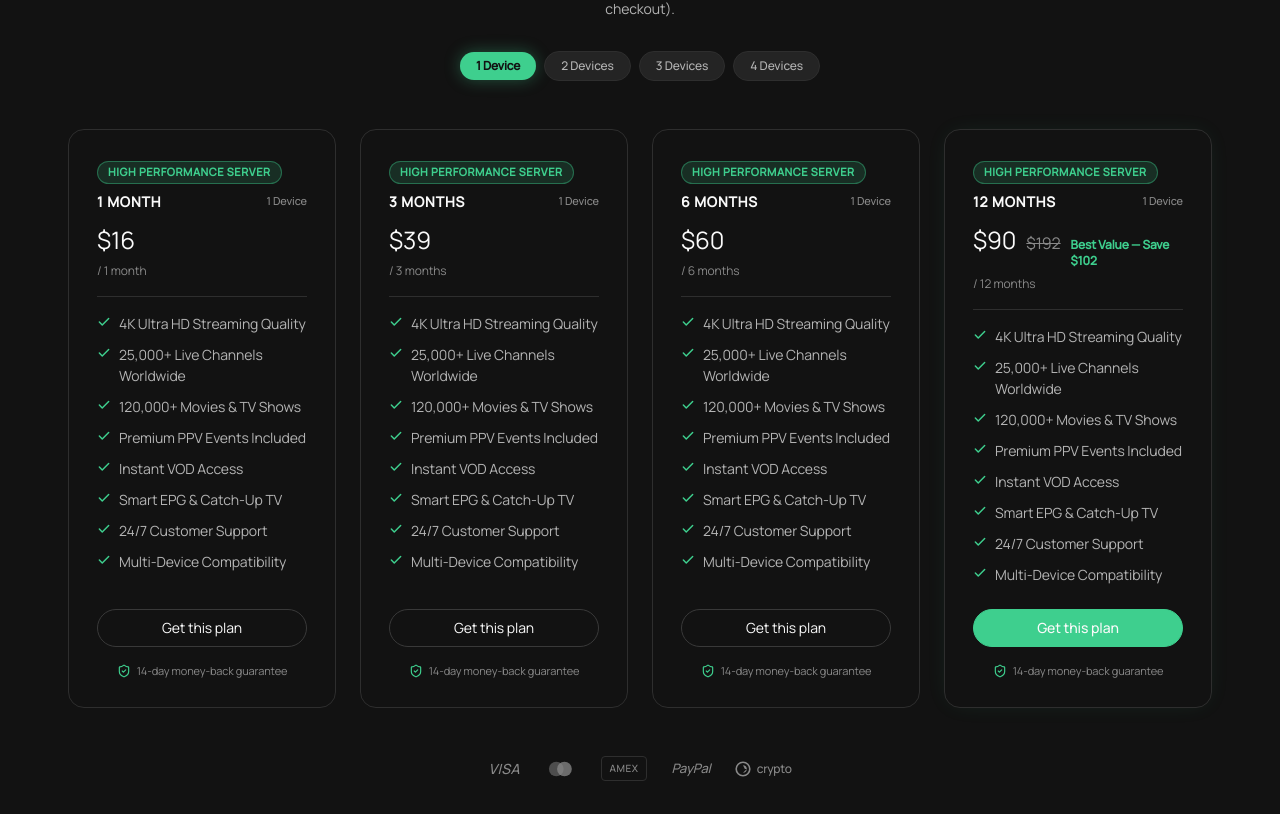
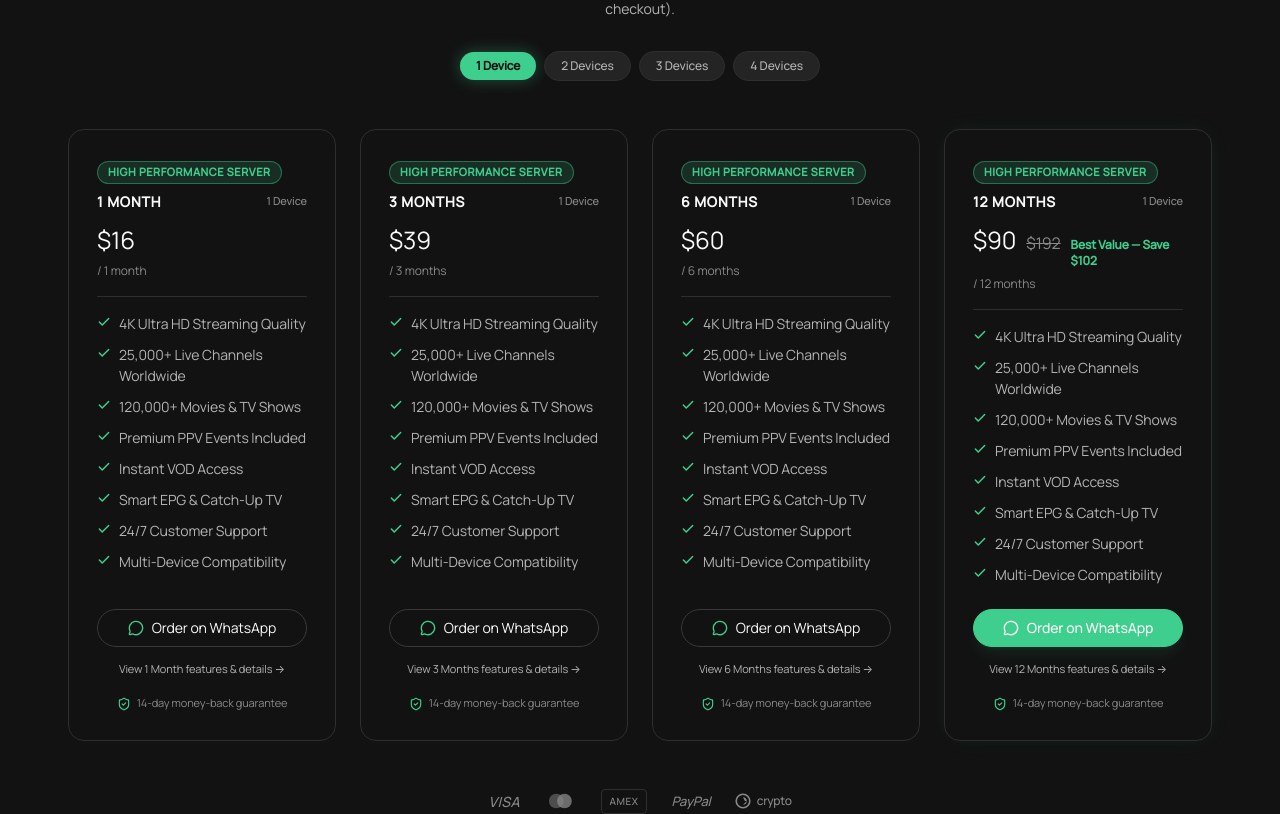
Before and after one commit to EcoTV-jpg/web, a React (Vite) app: page / in a window 1280 px wide. Shown: the part 1751-2565 px from the top of the page. Built offline with nearby package versions, Linux system fonts and the light colour scheme.

Commit message:
feat(whatsapp): implement automated pre-filled WhatsApp ordering for all subscription plans

```diff
--- a/src/components/DealPromo.tsx
+++ b/src/components/DealPromo.tsx
@@ -25,8 +25,20 @@ export default function DealPromo() {
 
             <p className="t-caption mt-3 text-xs text-smoke">{deal.note}</p>
 
-            <div className="mt-7">
-              <GreenButton href="#pricing">{deal.cta}</GreenButton>
+            <div className="mt-7 flex flex-wrap items-center gap-3">
+              <GreenButton
+                href={`https://wa.me/447848197761?text=${encodeURIComponent("Hello, I would like to order the 2 Years + 3 Months Free plan ($129) for all pack")}`}
+                target="_blank"
+                rel="noopener noreferrer"
+              >
+                Order Deal on WhatsApp
+              </GreenButton>
+              <a
+                href="#pricing"
+                className="inline-flex items-center justify-center rounded-full border border-charcoal bg-ash/40 px-5 py-2.5 text-xs font-semibold text-silver-mist hover:text-snow hover:border-graphite transition-all"
+              >
+                View Standard Plans
+              </a>
             </div>
           </div>
         </Reveal>
--- a/src/components/PlanComparisonTable.tsx
+++ b/src/components/PlanComparisonTable.tsx
@@ -1,5 +1,6 @@
-import { ArrowRight } from "lucide-react";
+import { ArrowRight, MessageCircle } from "lucide-react";
 import { allSubscriptionPlans } from "../data/products";
+import { createWhatsAppOrderUrl } from "../config/site";
 import { GreenButton } from "./ui";
 
 interface PlanComparisonTableProps {
@@ -72,8 +73,14 @@ export default function PlanComparisonTable({
                   </td>
                   <td className="p-4 sm:p-5 text-right">
                     {isCurrent ? (
-                      <GreenButton href="#pricing" className="text-xs px-3.5 py-1.5">
-                        {plan.ctaText}
+                      <GreenButton
+                        href={createWhatsAppOrderUrl(plan.duration, plan.priceFormatted)}
+                        target="_blank"
+                        rel="noopener noreferrer"
+                        className="text-xs px-3.5 py-1.5 inline-flex items-center gap-1.5"
+                      >
+                        <MessageCircle className="size-3.5" aria-hidden="true" />
+                        Order on WhatsApp
                       </GreenButton>
                     ) : (
                       <a
@@ -120,8 +127,14 @@ export default function PlanComparisonTable({
               <p className="mt-2 text-xs text-silver-mist">{plan.tagline}</p>
               <div className="mt-4 pt-3 border-t border-charcoal/60">
                 {isCurrent ? (
-                  <GreenButton href="#pricing" className="w-full text-center text-xs py-2">
-                    {plan.ctaText}
+                  <GreenButton
+                    href={createWhatsAppOrderUrl(plan.duration, plan.priceFormatted)}
+                    target="_blank"
+                    rel="noopener noreferrer"
+                    className="w-full text-center text-xs py-2 flex items-center justify-center gap-1.5"
+                  >
+                    <MessageCircle className="size-3.5" aria-hidden="true" />
+                    Order on WhatsApp
                   </GreenButton>
                 ) : (
                   <a
--- a/src/components/Pricing.tsx
+++ b/src/components/Pricing.tsx
@@ -1,5 +1,5 @@
 import { useState } from "react";
-import { Check, ShieldCheck } from "lucide-react";
+import { Check, ShieldCheck, MessageCircle } from "lucide-react";
 import Reveal from "./Reveal";
 import { Accent, GhostButton, GreenButton } from "./ui";
 import { plans, pricingHeader } from "../data/site";
@@ -164,15 +164,46 @@ export default function Pricing() {
                   </ul>
 
                   {/* Card Footer */}
-                  <div className="mt-auto pt-6">
-                    {plan.mostValue ? (
-                      <GreenButton className="w-full">{plan.ctaText || "Get this plan"}</GreenButton>
-                    ) : (
-                      <GhostButton className="w-full">{plan.ctaText || "Get this plan"}</GhostButton>
+                  <div className="mt-auto pt-6 space-y-2.5">
+                    {(() => {
+                      const deviceNote = selectedDevices > 1 ? ` (${selectedDevices} Devices)` : "";
+                      const msg = `Hello, I would like to order the ${plan.name} plan (${activeData.price}) for all pack${deviceNote}`;
+                      const waUrl = `https://wa.me/447848197761?text=${encodeURIComponent(msg)}`;
+
+                      return plan.mostValue ? (
+                        <GreenButton
+                          href={waUrl}
+                          target="_blank"
+                          rel="noopener noreferrer"
+                          className="w-full flex items-center justify-center gap-2 py-3 text-xs sm:text-sm font-bold shadow-lg shadow-phosphor-green/10"
+                        >
+                          <MessageCircle className="size-4 shrink-0" aria-hidden="true" />
+                          <span>Order on WhatsApp</span>
+                        </GreenButton>
+                      ) : (
+                        <GhostButton
+                          href={waUrl}
+                          target="_blank"
+                          rel="noopener noreferrer"
+                          className="w-full flex items-center justify-center gap-2 py-3 text-xs sm:text-sm font-bold hover:border-phosphor-green/50"
+                        >
+                          <MessageCircle className="size-4 shrink-0 text-phosphor-green" aria-hidden="true" />
+                          <span>Order on WhatsApp</span>
+                        </GhostButton>
+                      );
+                    })()}
+
+                    {plan.slug && (
+                      <a
+                        href={`/iptv-subscription/${plan.slug}`}
+                        className="block text-center text-[11px] text-silver-mist hover:text-snow hover:underline transition-colors pt-1"
+                      >
+                        View {plan.name} features &amp; details &rarr;
+                      </a>
                     )}
 
                     {/* Guarantee sub-notes */}
-                    <div className="mt-4 text-center text-[11px] text-smoke">
+                    <div className="pt-2 text-center text-[11px] text-smoke">
                       <p className="flex items-center justify-center gap-1.5">
                         <ShieldCheck className="size-3.5 text-phosphor-green shrink-0" aria-hidden="true" />
                         <span>{plan.guaranteeText || "14-day money-back guarantee"}</span>
--- a/src/config/site.ts
+++ b/src/config/site.ts
@@ -33,3 +33,14 @@ export const siteConfig = {
 } as const;
 
 export type SiteConfig = typeof siteConfig;
+
+export function createWhatsAppOrderUrl(planName: string, price: string | number) {
+  const cleanPrice = String(price).replace(/^\$/, "").trim();
+  const text = `Hello, I would like to order the ${planName} plan ($${cleanPrice}) for all pack`;
+  return `https://wa.me/447848197761?text=${encodeURIComponent(text)}`;
+}
+
+export function createWhatsAppTrialUrl() {
+  const text = "Hello, I would like to request a 24-Hour Free Trial for all pack";
+  return `https://wa.me/447848197761?text=${encodeURIComponent(text)}`;
+}
--- a/src/data/site.ts
+++ b/src/data/site.ts
@@ -1,6 +1,6 @@
 import type { LucideIcon } from "lucide-react";
 import { Tv, Film, Trophy, Users, ShieldCheck, Zap, Headphones, RefreshCw, Smartphone, Monitor } from "lucide-react";
-import { siteConfig } from "../config/site";
+import { siteConfig, createWhatsAppOrderUrl, createWhatsAppTrialUrl } from "../config/site";
 
 /* ------------------------------------------------------------------
    Site configuration — re-exported from central siteConfig
@@ -165,9 +165,81 @@ export const includedFeatures = {
   note: "The exact content available to you depends on your plan, region, device, and current service availability.",
 };
 
-/* Pricing Plans */
+/* Device section */
+export const deviceSection = {
+  kicker: "MULTI-PLATFORM COMPATIBILITY",
+  heading: "Compatible with All Your Devices",
+  subhead:
+    "Set up Teleview on your favorite streaming player in minutes. No technical expertise required.",
+};
+
+export const deviceCategories = [
+  {
+    icon: Tv,
+    title: "Streaming Devices",
+    description: "Amazon Fire TV Stick, Chromecast with Google TV, Roku (select apps), Apple TV, and Android TV boxes.",
+  },
+  {
+    icon: Monitor,
+    title: "Smart TVs",
+    description: "Samsung (Tizen OS), LG (webOS), Sony, TCL, Hisense, and all Android TV-powered smart televisions.",
+  },
+  {
+    icon: Smartphone,
+    title: "Mobile & Tablets",
+    description: "iPhone, iPad (iOS), Android smartphones, and Android tablets using your preferred IPTV player app.",
+  },
+  {
+    icon: Monitor,
+    title: "Computers & Other",
+    description: "Windows PC, Mac, MAG devices, Formuler, and Enigma2 receivers with M3U or Xtream API support.",
+  },
+];
+
+/* Channels Preview */
+export const channelPreview = {
+  kicker: "UNLIMITED CONTENT",
+  heading: "Entertainment for Everyone",
+  subhead: "From championship sports to children's programming, discover channels tailored to your taste.",
+};
+
+export const channelCategories = [
+  {
+    name: "Live Sports",
+    count: "500+ Channels",
+    description: "Football, basketball, soccer, baseball, hockey, MMA, motorsport, and pay-per-view events.",
+  },
+  {
+    name: "Movies & Cinema",
+    count: "1,200+ Channels",
+    description: "Dedicated movie channels across all genres: action, comedy, drama, sci-fi, and classics.",
+  },
+  {
+    name: "News & Information",
+    count: "300+ Channels",
+    description: "24/7 global news networks including CNN, BBC, Sky News, Fox News, CNBC, and regional news.",
+  },
+  {
+    name: "International",
+    count: "15,000+ Channels",
+    description: "Channels from the UK, US, Canada, Europe, Latin America, Middle East, Asia, and Africa.",
+  },
+  {
+    name: "Kids & Family",
+    count: "200+ Channels",
+    description: "Cartoons, animated series, educational shows, and family entertainment for all age groups.",
+  },
+  {
+    name: "Documentaries",
+    count: "150+ Channels",
+    description: "Nature, history, science, crime, and culture from Discovery, Nat Geo, History, and more.",
+  },
+];
+
+/* Pricing / Plans */
 export interface Plan {
   name: string;
+  slug?: string;
   price: string;
   originalPrice?: string;
   billingText: string;
@@ -179,6 +251,7 @@ export interface Plan {
   ctaText?: string;
   guaranteeText?: string;
   deliveryNote?: string;
+  whatsappHref?: string;
 }
 
 export const pricingHeader = {
@@ -191,9 +264,11 @@ export const pricingHeader = {
 export const plans: Plan[] = [
   {
     name: "1 Month",
+    slug: "1-month",
     price: "$16",
     billingText: "/ 1 month",
     badge: "High Performance Server",
+    whatsappHref: createWhatsAppOrderUrl("1 Month", "16"),
     features: [
       "4K Ultra HD Streaming Quality",
       "25,000+ Live Channels Worldwide",
@@ -204,14 +279,16 @@ export const plans: Plan[] = [
       "24/7 Customer Support",
       "Multi-Device Compatibility",
     ],
-    ctaText: "Get this plan",
+    ctaText: "Order on WhatsApp",
     guaranteeText: "14-day money-back guarantee",
   },
   {
     name: "3 Months",
+    slug: "3-months",
     price: "$39",
     billingText: "/ 3 months",
     badge: "High Performance Server",
+    whatsappHref: createWhatsAppOrderUrl("3 Months", "39"),
     features: [
       "4K Ultra HD Streaming Quality",
       "25,000+ Live Channels Worldwide",
@@ -222,14 +299,16 @@ export const plans: Plan[] = [
       "24/7 Customer Support",
       "Multi-Device Compatibility",
     ],
-    ctaText: "Get this plan",
+    ctaText: "Order on WhatsApp",
     guaranteeText: "14-day money-back guarantee",
   },
   {
     name: "6 Months",
+    slug: "6-months",
     price: "$60",
     billingText: "/ 6 months",
     badge: "High Performance Server",
+    whatsappHref: createWhatsAppOrderUrl("6 Months", "60"),
     features: [
       "4K Ultra HD Streaming Quality",
       "25,000+ Live Channels Worldwide",
@@ -240,17 +319,19 @@ export const plans: Plan[] = [
       "24/7 Customer Support",
       "Multi-Device Compatibility",
     ],
-    ctaText: "Get this plan",
+    ctaText: "Order on WhatsApp",
     guaranteeText: "14-day money-back guarantee",
   },
   {
     name: "12 Months",
+    slug: "12-months",
     price: "$90",
     originalPrice: "$192",
     billingText: "/ 12 months",
     save: "Best Value — Save $102",
     badge: "High Performance Server",
     mostValue: true,
+    whatsappHref: createWhatsAppOrderUrl("12 Months", "90"),
     features: [
       "4K Ultra HD Streaming Quality",
       "25,000+ Live Channels Worldwide",
@@ -261,7 +342,7 @@ export const plans: Plan[] = [
       "24/7 Customer Support",
       "Multi-Device Compatibility",
     ],
-    ctaText: "Get this plan",
+    ctaText: "Order on WhatsApp",
     guaranteeText: "14-day money-back guarantee",
   },
 ];
--- a/src/pages/AccountPage.tsx
+++ b/src/pages/AccountPage.tsx
@@ -182,34 +182,54 @@ export default function AccountPage() {
             </div>
 
             <div className="grid grid-cols-2 md:grid-cols-4 gap-4">
-              <a href="/iptv-subscription/1-month" className="card p-4 border border-charcoal/70 bg-ash/20 hover:border-phosphor-green/50 transition-all text-center group">
+              <a
+                href={`https://wa.me/447848197761?text=${encodeURIComponent("Hello, I would like to order the 1 Month plan ($16) for all pack")}`}
+                target="_blank"
+                rel="noopener noreferrer"
+                className="card p-4 border border-charcoal/70 bg-ash/20 hover:border-phosphor-green/50 transition-all text-center group"
+              >
                 <span className="text-xs text-smoke font-mono block">1 MONTH</span>
                 <span className="text-xl font-bold text-snow mt-1 block">$16</span>
                 <span className="text-[11px] text-silver-mist block mt-1">Monthly Billing</span>
                 <span className="mt-3 inline-block rounded bg-ash/60 px-2 py-1 text-[10px] text-snow group-hover:bg-phosphor-green group-hover:text-obsidian transition-colors">
-                  Renew Plan
+                  Order via WhatsApp
                 </span>
               </a>
 
-              <a href="/iptv-subscription/3-months" className="card p-4 border border-charcoal/70 bg-ash/20 hover:border-phosphor-green/50 transition-all text-center group">
+              <a
+                href={`https://wa.me/447848197761?text=${encodeURIComponent("Hello, I would like to order the 3 Months plan ($39) for all pack")}`}
+                target="_blank"
+                rel="noopener noreferrer"
+                className="card p-4 border border-charcoal/70 bg-ash/20 hover:border-phosphor-green/50 transition-all text-center group"
+              >
                 <span className="text-xs text-smoke font-mono block">3 MONTHS</span>
                 <span className="text-xl font-bold text-snow mt-1 block">$39</span>
                 <span className="text-[11px] text-phosphor-green block mt-1">Save 19%</span>
                 <span className="mt-3 inline-block rounded bg-ash/60 px-2 py-1 text-[10px] text-snow group-hover:bg-phosphor-green group-hover:text-obsidian transition-colors">
-                  Renew Plan
+                  Order via WhatsApp
                 </span>
               </a>
 
-              <a href="/iptv-subscription/6-months" className="card p-4 border border-charcoal/70 bg-ash/20 hover:border-phosphor-green/50 transition-all text-center group">
+              <a
+                href={`https://wa.me/447848197761?text=${encodeURIComponent("Hello, I would like to order the 6 Months plan ($60) for all pack")}`}
+                target="_blank"
+                rel="noopener noreferrer"
+                className="card p-4 border border-charcoal/70 bg-ash/20 hover:border-phosphor-green/50 transition-all text-center group"
+              >
                 <span className="text-xs text-smoke font-mono block">6 MONTHS</span>
                 <span className="text-xl font-bold text-snow mt-1 block">$60</span>
                 <span className="text-[11px] text-phosphor-green block mt-1">Save 37.5%</span>
                 <span className="mt-3 inline-block rounded bg-ash/60 px-2 py-1 text-[10px] text-snow group-hover:bg-phosphor-green group-hover:text-obsidian transition-colors">
-                  Renew Plan
+                  Order via WhatsApp
                 </span>
               </a>
 
-              <a href="/iptv-subscription/12-months" className="card p-4 border border-phosphor-green/40 bg-phosphor-green/5 hover:border-phosphor-green transition-all text-center group relative overflow-hidden">
+              <a
+                href={`https://wa.me/447848197761?text=${encodeURIComponent("Hello, I would like to order the 12 Months plan ($90) for all pack")}`}
+                target="_blank"
+                rel="noopener noreferrer"
+                className="card p-4 border border-phosphor-green/40 bg-phosphor-green/5 hover:border-phosphor-green transition-all text-center group relative overflow-hidden"
+              >
                 <span className="text-[9px] font-bold uppercase bg-phosphor-green text-obsidian absolute top-0 right-0 px-2 py-0.5 rounded-bl">
                   POPULAR
                 </span>
@@ -217,7 +237,7 @@ export default function AccountPage() {
                 <span className="text-xl font-bold text-snow mt-1 block">$90</span>
                 <span className="text-[11px] text-phosphor-green font-semibold block mt-1">Save $102</span>
                 <span className="mt-3 inline-block rounded bg-phosphor-green text-obsidian font-semibold px-2 py-1 text-[10px]">
-                  Best Value
+                  Order via WhatsApp
                 </span>
               </a>
             </div>
--- a/src/pages/SubscriptionProductPage.tsx
+++ b/src/pages/SubscriptionProductPage.tsx
@@ -4,7 +4,8 @@ import Breadcrumbs from "../components/Breadcrumbs";
 import PlanComparisonTable from "../components/PlanComparisonTable";
 import { GreenButton, GhostButton } from "../components/ui";
 import { getProductPlan, allSubscriptionPlans } from "../data/products";
-import { ShieldCheck, CheckCircle2, Tv, Smartphone, Laptop, HelpCircle, ArrowRight, Clock, Zap } from "lucide-react";
+import { createWhatsAppOrderUrl } from "../config/site";
+import { ShieldCheck, CheckCircle2, Tv, Smartphone, Laptop, HelpCircle, ArrowRight, Clock, Zap, MessageCircle } from "lucide-react";
 
 interface SubscriptionProductPageProps {
   slug: string;
@@ -108,14 +109,25 @@ export default function SubscriptionProductPage({ slug }: SubscriptionProductPag
                   )}
                 </div>
 
-                <div className="mt-8 space-y-3">
-                  <GreenButton href="/#pricing" className="w-full text-center py-3 text-sm">
-                    {plan.ctaText}
-                  </GreenButton>
-                  <p className="text-[11px] text-smoke">
-                    One-time payment &bull; Zero auto-billing &bull; Instant activation
-                  </p>
-                </div>
+                {(() => {
+                  const waOrderUrl = createWhatsAppOrderUrl(plan.duration, plan.priceFormatted);
+                  return (
+                    <div className="mt-8 space-y-3">
+                      <GreenButton
+                        href={waOrderUrl}
+                        target="_blank"
+                        rel="noopener noreferrer"
+                        className="w-full flex items-center justify-center gap-2 py-3 text-sm font-bold shadow-lg shadow-phosphor-green/10"
+                      >
+                        <MessageCircle className="size-4 shrink-0" aria-hidden="true" />
+                        <span>Order on WhatsApp — {plan.priceFormatted}</span>
+                      </GreenButton>
+                      <p className="text-[11px] text-smoke">
+                        Instant activation &bull; Pre-configured for all devices &bull; 14-day guarantee
+                      </p>
+                    </div>
+                  );
+                })()}
               </div>
             </div>
           </section>
@@ -263,8 +275,16 @@ export default function SubscriptionProductPage({ slug }: SubscriptionProductPag
               Instant activation &bull; Full access to 25,000+ live channels &bull; 14-day money-back guarantee
             </p>
             <div className="mt-6 flex flex-wrap justify-center gap-3">
-              <GreenButton href="/#pricing">{plan.ctaText} — {plan.priceFormatted}</GreenButton>
-              <GhostButton href="/setup">Read Setup Guide</GhostButton>
+              <GreenButton
+                href={createWhatsAppOrderUrl(plan.duration, plan.priceFormatted)}
+                target="_blank"
+                rel="noopener noreferrer"
+                className="flex items-center gap-2 py-3 px-6 text-sm font-bold shadow-lg shadow-phosphor-green/10"
+              >
+                <MessageCircle className="size-4 shrink-0" aria-hidden="true" />
+                <span>Order on WhatsApp — {plan.priceFormatted}</span>
+              </GreenButton>
+              <GhostButton href="/pricing">Compare All Plans</GhostButton>
             </div>
           </section>
         </div>
```
